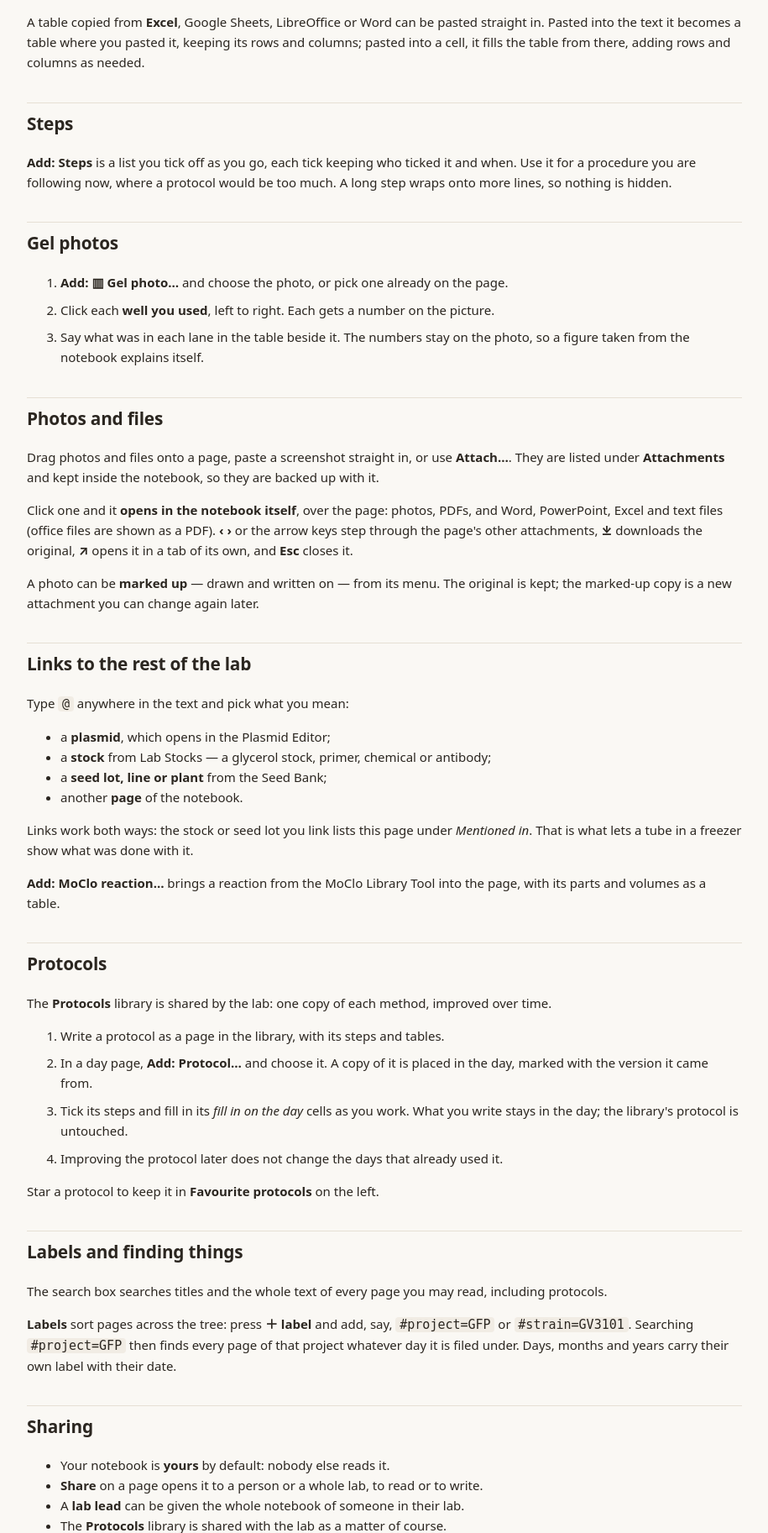
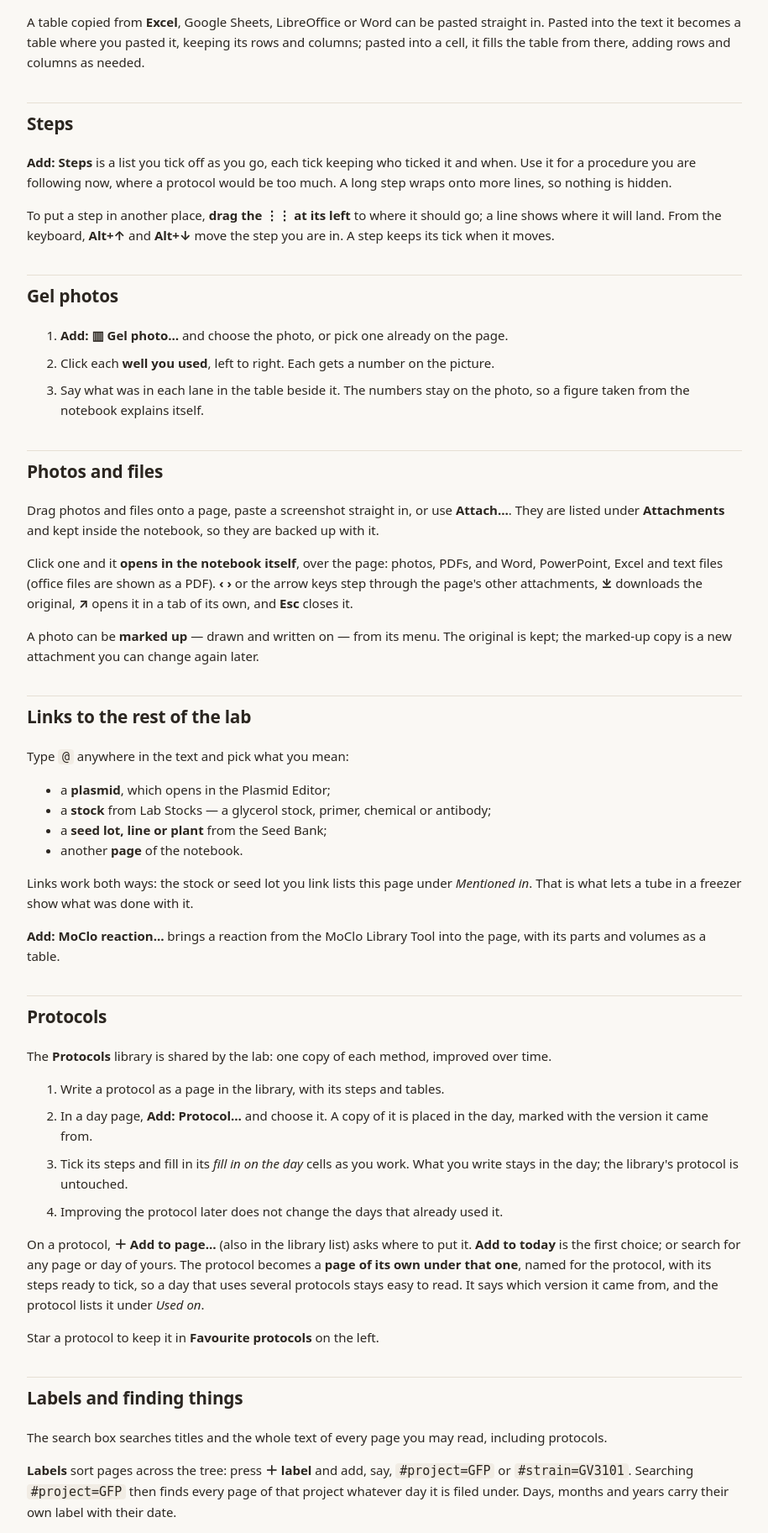
Before and after one commit to Gardiner-Lab/lab-notebook, a Flask app: page /help in a window 1280 px wide. Shown: the part 2230-4055 px from the top of the page at 84% size, without its empty margins (182-1097 px from the left). Run offline with Flask 3, Linux system fonts and the light colour scheme; parts of the project's set-up code (start-up, migrations or seed data) failed here and were passed over.

Commit message:
Release 0.21.0: move steps, add a protocol to any page as a page, delete mistaken days
Steps are moved by dragging the handle at their left, or Alt+Up / Alt+Down;
a step keeps its tick. A protocol is added to today or any page you may add
to as a page of its own under it (Add to page...), instead of more content in
the day. A year, month or day can be deleted, with the days under it, to be
brought back from Deleted; one with a booking is kept, and a deleted day
cannot come back beside a new one for the same date.

The buttons above a page wrap inside it instead of being squeezed, and the
library's button column has room for its label.

```diff
--- a/app/main.py
+++ b/app/main.py
@@ -11,7 +11,7 @@ import os
 
 from flask import Flask, redirect, render_template, request
 
-APP_VERSION = '0.20.0'
+APP_VERSION = '0.21.0'
 
 
 class PrefixMiddleware:
--- a/app/notes.py
+++ b/app/notes.py
@@ -30,7 +30,7 @@ be restored, which is a revision too.
 import json
 import re
 from datetime import date
-from typing import Any, Dict, List, Optional, Set
+from typing import Any, Dict, List, Optional, Set, Tuple
 
 from flask import g, has_app_context
 
@@ -710,18 +710,49 @@ def copy(person: Person, note_id: str) -> str:
     return new_id
 
 
+def _date_label(conn, note_id: str) -> Optional[Tuple[str, str]]:
+    """The label that dates a year, month or day page: (name, value), e.g. ('dateNote', '2026-10-30')."""
+    row = conn.execute("SELECT name, value FROM attributes WHERE note_id = ? "
+                       "AND name IN ('yearNote', 'monthNote', 'dateNote') LIMIT 1", (note_id,)).fetchone()
+    return (row['name'], row['value']) if row else None
+
+
+def _booked_inside(conn, row) -> Optional[str]:
+    """
+    A day with a booking on it (app/bookings.py) that this year, month or day page covers, as
+    day-first text, or None. The notebook gives every booked day a page, so deleting one would only
+    bring it back at the next visit.
+    """
+    if row['type'] not in ('year', 'month', 'day') or not row['owner']:
+        return None
+    label = _date_label(conn, row['id'])
+    if not label:
+        return None
+    for booked in bookings_mod.booked_days(row['owner']):
+        iso = booked.isoformat()
+        if iso == label[1] or (row['type'] != 'day' and iso.startswith(label[1] + '-')):
+            return '-'.join(reversed(iso.split('-')))
+    return None
+
+
 def delete(person: Person, note_id: str) -> None:
     """
     Move a note, and everything under it, to the deleted notes (kept, not
     erased). Only its owner's own notes under it go with it: someone else's
     page shown under it stays, in its own place. A page shared to work on
     together is deleted by its owner; those it is shared with may delete the
-    pages under it.
+    pages under it. A year, month or day goes the same way, with the days
+    under it, so one made by a slip of the keyboard can be put right; not one
+    with a booking on it, which the notebook would make again.
     """
     with connect() as conn:
         row = _row(conn, note_id)
         if row['type'] in ('notebook', 'library') or not can_edit(person, row):
             raise Forbidden('You cannot delete this note')
+        booked = _booked_inside(conn, row)
+        if booked:
+            raise ValueError(f'There is a booking on {booked}, so the notebook keeps its page: '
+                             'cancel the booking in Booking first')
         if row['owner'] != person.username and not person.is_admin and row['space'] == 'notebook' and any(
                 r == note_id for r, _ in _shared_with(person)['pages']):
             raise Forbidden('Only its owner can delete a page shared with you; you can delete the pages under it')
@@ -790,6 +821,17 @@ def undelete(person: Person, note_id: str) -> str:
         group = [r['id'] for r in conn.execute('SELECT id FROM notes WHERE deleted_root = ?', (note_id,))] or [note_id]
         if note_id not in group:
             group.append(note_id)
+        # A day, month or year made again since would stand beside the one coming back, and the
+        # notebook would find either: so it comes back only once the new one is gone.
+        for member in group:
+            n = conn.execute('SELECT id, title, type, owner FROM notes WHERE id = ?', (member,)).fetchone()
+            label = _date_label(conn, member) if n and n['type'] in ('year', 'month', 'day') else None
+            if label and conn.execute(
+                    'SELECT 1 FROM notes x JOIN attributes a ON a.note_id = x.id WHERE x.deleted_at IS NULL '
+                    'AND x.owner IS ? AND x.type = ? AND a.name = ? AND a.value = ? AND x.id != ?',
+                    (n['owner'], n['type'], label[0], label[1], member)).fetchone():
+                raise ValueError(f"There is a page for {n['title']} again, so this one cannot come back: "
+                                 'delete the new one first, or copy over what you need')
         conn.executemany('UPDATE notes SET deleted_at = NULL, deleted_by = NULL, deleted_root = NULL '
                          'WHERE id = ?', [(i,) for i in group])
         alive = [b for b in conn.execute('SELECT b.id, p.deleted_at FROM branches b JOIN notes p ON p.id = b.parent_id '
@@ -980,10 +1022,13 @@ def _snippet(text: str, words: List[str], width: int = 70) -> str:
     return ('…' if start else '') + text[start:at + width] + ('…' if at + width < len(text) else '')
 
 
-def search(person: Person, query: str, types: Optional[List[str]] = None, limit: int = 30) -> List[dict]:
+def search(person: Person, query: str, types: Optional[List[str]] = None, limit: int = 30,
+           editable: bool = False) -> List[dict]:
     """
     Notes this person may open, by the words in their title and content (all of
     them must appear): title matches first, then the most recently changed.
+    editable: only those they may change (to choose a page to put something on),
+    left out before the limit so the places in the list are not spent on others.
     "#name" or "#name=value" finds notes by label instead, as in Trilium.
     """
     query = (query or '').strip()
@@ -1005,7 +1050,8 @@ def search(person: Person, query: str, types: Optional[List[str]] = None, limit:
         args += types
     sql += ' ORDER BY updated_at DESC LIMIT 1000'
     with connect() as conn:
-        rows = [r for r in conn.execute(sql, args).fetchall() if can_view(person, r)]
+        rows = [r for r in conn.execute(sql, args).fetchall()
+                if can_view(person, r) and (not editable or can_edit(person, r))]
 
         def in_title(r):
             return all(w in r['title'].lower() for w in words)
@@ -1102,6 +1148,19 @@ def protocol_snapshot(person: Person, protocol_id: str) -> Dict[str, Any]:
     return {'type': 'section', 'title': row['title'],
             'source': {'kind': 'protocol', 'id': row['id'], 'version': row['revision'], 'name': row['title']},
             'blocks': blocks}
+
+
+def use_protocol(person: Person, protocol_id: str, parent_id: Optional[str] = None) -> str:
+    """
+    Use a protocol: a new page of its own, named for it, under a page (or under today's page when none is
+    given), holding the protocol as it is now with fresh ticks. It is a page rather than more content in
+    the day, so a day of several protocols stays readable, each is opened and ticked on its own, and the
+    page says which version it came from and is listed on the protocol's "Used on". The page it goes under
+    must be one they may add to.
+    """
+    section = protocol_snapshot(person, protocol_id)
+    parent = parent_id or day(person)
+    return create(person, parent, section['title'], 'page', [section])
 
 
 # --- sharing ---------------------------------------------------------------------
--- a/app/static/css/notebook.css
+++ b/app/static/css/notebook.css
@@ -93,7 +93,9 @@ a { color: var(--primary); }
 }
 input.note-title:focus { outline: none; border-bottom: 2px solid var(--accent-soft); }
 .note-meta { display: flex; flex-wrap: wrap; align-items: center; gap: .5rem; margin: .35rem 0 .6rem; }
-.note-actions { margin-left: auto; display: flex; gap: .4rem; }
+/* The buttons wrap inside the page rather than run past its edge, and stay on its right. */
+.note-actions { margin-left: auto; display: flex; flex-wrap: wrap; justify-content: flex-end; gap: .4rem; max-width: 100%; }
+.note-actions .btn { white-space: nowrap; }
 .badge { font-size: .75rem; padding: .1rem .5rem; border-radius: 1rem; background: var(--hover); color: var(--muted); }
 .badge-day { background: var(--accent-soft); color: var(--tt-warn); }
 .badge-protocol { background: #ece3f1; color: var(--tt-booking); }
@@ -158,7 +160,15 @@ textarea.block-title { display: block; resize: none; overflow: hidden; line-heig
 .steps-list li { padding: .15rem 0; }
 .steps-list li > * { vertical-align: middle; }
 .steps-list li.done .step-text { text-decoration: line-through; color: var(--muted); }
-.step-text { font: inherit; border: 0; background: none; width: calc(100% - 15rem); padding: .1rem .3rem; }
+.step-text { font: inherit; border: 0; background: none; width: calc(100% - 17rem); padding: .1rem .3rem; }
+/* Moving a step: the handle at its left, a line where it will land, the one being moved faded. */
+.step-handle { display: inline-block; width: 1.1rem; margin-right: .3rem; text-align: center;
+    color: var(--muted); cursor: grab; user-select: none; letter-spacing: -.15em; opacity: .5; }
+.steps-list li:hover > .step-handle, .step-handle:focus { opacity: 1; }
+.step-handle:active { cursor: grabbing; }
+.steps-list li.dragging { opacity: .4; }
+.steps-list li.drop-before { box-shadow: 0 -2px 0 var(--accent, #2f6f4f); }
+.steps-list li.drop-after { box-shadow: 0 2px 0 var(--accent, #2f6f4f); }
 textarea.step-text { display: inline-block; resize: none; overflow: hidden; line-height: 1.4; vertical-align: top; }
 .steps-list li > textarea.step-text { vertical-align: top; }
 textarea.step-text:focus { outline: 1px solid var(--border); border-radius: .3rem; }
@@ -322,7 +332,8 @@ textarea.step-text:focus { outline: 1px solid var(--border); border-radius: .3re
 .library-title:hover { color: var(--primary); }
 .star-cell { width: 2.5rem; }
 .uses-cell { width: 8rem; }
-.use-cell { width: 8rem; text-align: right; }
+.use-cell { width: 11rem; text-align: right; }
+.library-table td.use-cell { padding-right: 1.2rem; }   /* more specific than the table's own cell padding */
 @media (max-width: 800px) {
     .topbar { flex-wrap: wrap; gap: .5rem; }
     .topbar-nav { display: none; }
--- a/app/templates/help.html
+++ b/app/templates/help.html
@@ -128,6 +128,9 @@
         <p><b>Add: Steps</b> is a list you tick off as you go, each tick keeping who ticked it and when. Use it
            for a procedure you are following now, where a protocol would be too much. A long step wraps onto
            more lines, so nothing is hidden.</p>
+        <p>To put a step in another place, <b>drag the ⋮⋮ at its left</b> to where it should go; a line shows
+           where it will land. From the keyboard, <b>Alt+↑</b> and <b>Alt+↓</b> move the step you are in. A step
+           keeps its tick when it moves.</p>
     </section>
 
     <section id="gels">
@@ -178,6 +181,11 @@
                 in the day; the library's protocol is untouched.</li>
             <li>Improving the protocol later does not change the days that already used it.</li>
         </ol>
+        <p>On a protocol, <b>＋ Add to page…</b> (also in the library list) asks where to put it. <b>Add to
+           today</b> is the first choice; or search for any page or day of yours. The protocol becomes a
+           <b>page of its own under that one</b>, named for the protocol, with its steps ready to tick, so a
+           day that uses several protocols stays easy to read. It says which version it came from, and the
+           protocol lists it under <i>Used on</i>.</p>
         <p>Star a protocol to keep it in <b>Favourite protocols</b> on the left.</p>
     </section>
 
@@ -221,6 +229,10 @@
                 menu to move the page.</li>
             <li><b>Deleted a page by accident:</b> <b>Deleted</b> at the bottom left lists what was deleted, and
                 brings it back.</li>
+            <li><b>Started a day, month or year by a typo</b> (a year typed as 6, or 6202): open it, then
+                <b>⋯ › Delete</b>. A year or month goes with the days under it, to <b>Deleted</b>, so it can
+                be brought back. A day with a booking on it stays until the booking is cancelled in Booking,
+                as the notebook would only make it again.</li>
             <li><b>Saved something wrong:</b> open <b>History</b> and restore the version before it.</li>
             <li><b>Two people editing at once:</b> the notebook says so rather than overwriting, and shows you
                 what the other person saved.</li>
```
Also changed, not shown: app/api.py (+10 -1 lines), app/static/js/notebook.js (+111 -24 lines), tests/test_moving_and_removing.py (added, +162 -0 lines), CHANGELOG.md.
